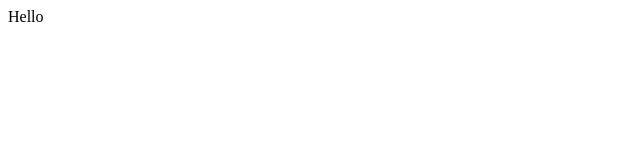
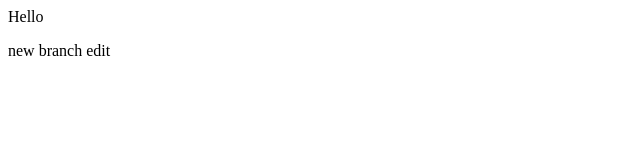
Before and after one commit to d-rivi/demo-repo, a plain HTML site: page index.html in a window 1280 px wide. Shown: the full height of the page, 0-640 px from the left. Drawn offline with Linux system fonts and the light colour scheme.

Commit message:
added new branch edit

```diff
--- a/index.html
+++ b/index.html
@@ -1 +1,3 @@
 <div> Hello </div>
+
+<p> new branch edit </p>
```
